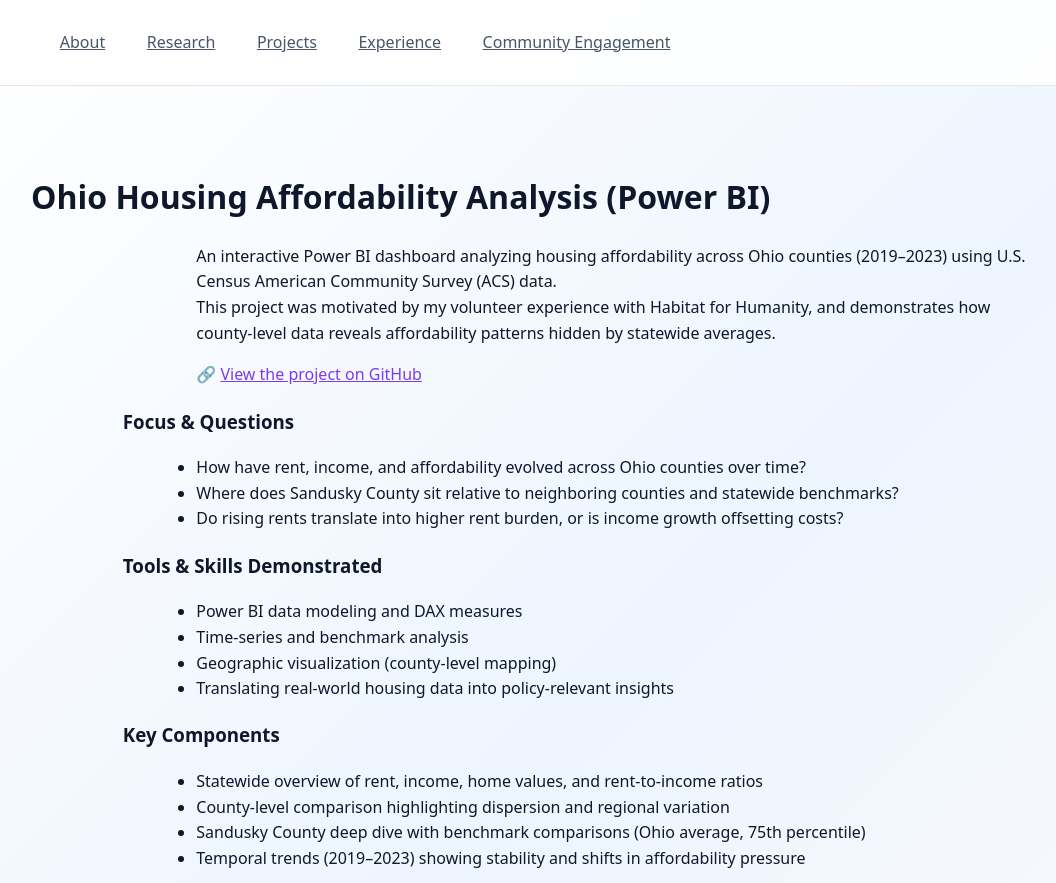
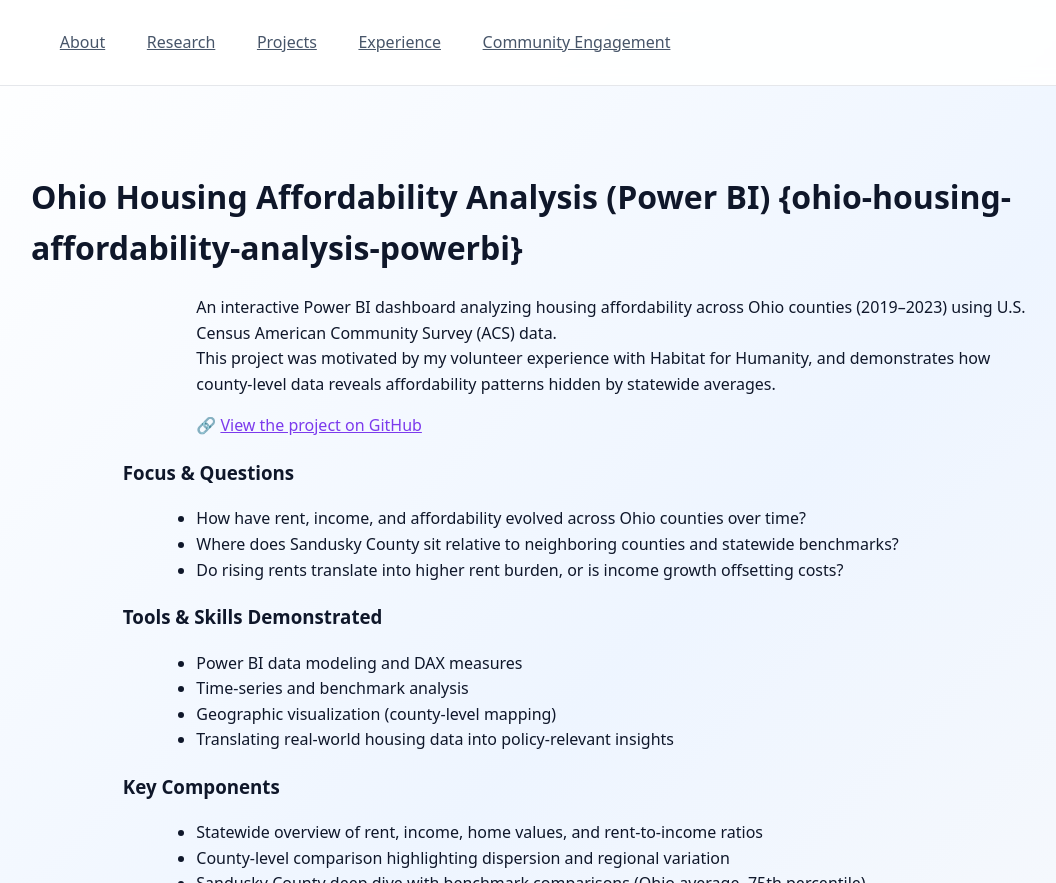
Before and after one commit to SARAH-GAKII/sarah-gakii.github.io, a Jekyll site: the page built from projects/ohio-housing-affordability-analysis-powerbi.md, in a window 1280 px wide and 900 px high, cut to the strip 0-883 px from the top of the window. Shown: the whole strip, without its empty margins (25-1081 px from the left). Built offline with Jekyll 4.4.1, drawn with Linux system fonts in a browser that asks for light colours.

Commit message:
Update ohio-housing-affordability-analysis-powerbi.md

```diff
--- a/projects/ohio-housing-affordability-analysis-powerbi.md
+++ b/projects/ohio-housing-affordability-analysis-powerbi.md
@@ -3,7 +3,7 @@
 title: Ohio Housing Affordability Analysis (Power BI)
 ---
 
-# Ohio Housing Affordability Analysis (Power BI)
+# Ohio Housing Affordability Analysis (Power BI) {ohio-housing-affordability-analysis-powerbi}
 
 An interactive Power BI dashboard analyzing housing affordability across Ohio counties (2019–2023) using U.S. Census American Community Survey (ACS) data.
 This project was motivated by my volunteer experience with Habitat for Humanity, and demonstrates how county-level data reveals affordability patterns hidden by statewide averages.
```
